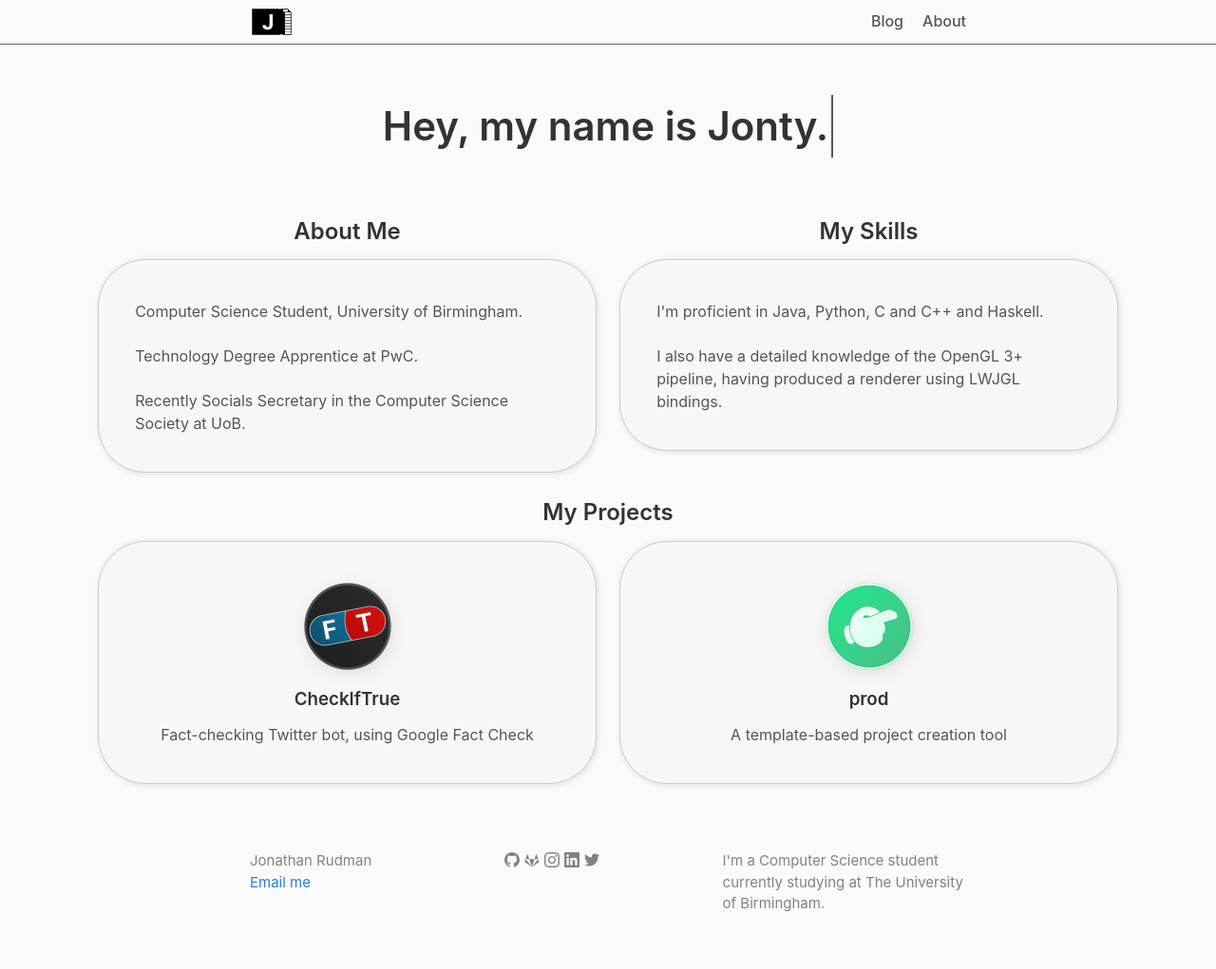
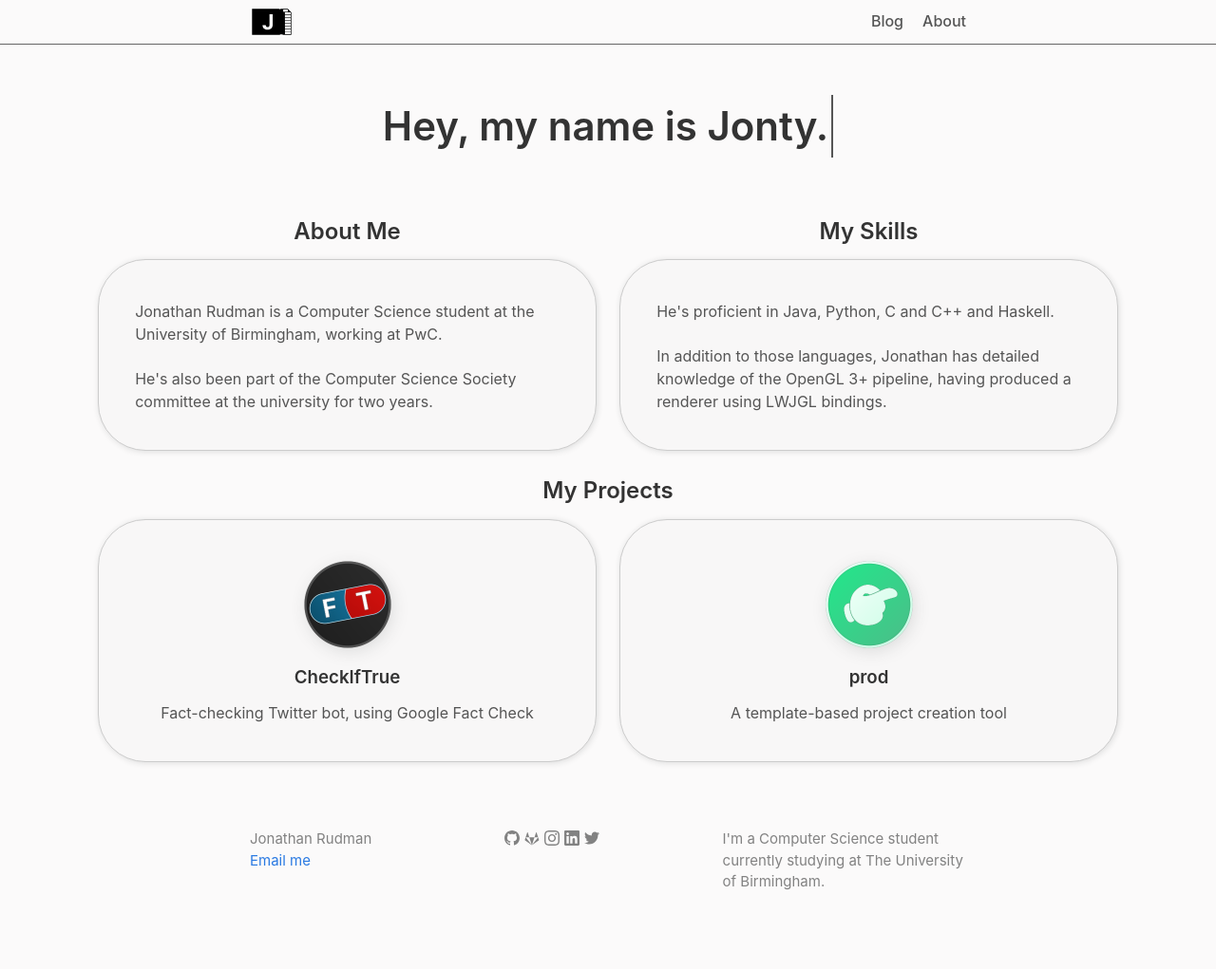
Before and after one commit to JontySR/JontySR.github.io, a Jekyll site: the page built from index.md, in a window 1280 px wide. Shown: the whole page at 95% size. Built offline with Jekyll 4.4.1, drawn with Linux system fonts in a browser that asks for light colours; some web fonts are replaced; Markdown is read by kramdown in place of the engine named in the settings; after the commit the page ends 998 px from its top, so only the background shows below that.

Commit message:
Updated about

```diff
--- a/_data/about.yml
+++ b/_data/about.yml
@@ -1,8 +1,7 @@
 motd: Hey, my name is Jonty.
 aboutme:
-  - Computer Science Student, University of Birmingham.
-  - Technology Degree Apprentice at PwC.
-  - Recently Socials Secretary in the Computer Science Society at UoB.
+  - Jonathan Rudman is a Computer Science student at the University of Birmingham, working at PwC.
+  - He's also been part of the Computer Science Society committee at the university for two years.
 skills:
-  - I'm proficient in Java, Python, C and C++ and Haskell.
-  - I also have a detailed knowledge of the OpenGL 3+ pipeline, having produced a renderer using LWJGL bindings.
+  - He's proficient in Java, Python, C and C++ and Haskell.
+  - In addition to those languages, Jonathan has detailed knowledge of the OpenGL 3+ pipeline, having produced a renderer using LWJGL bindings.
```
